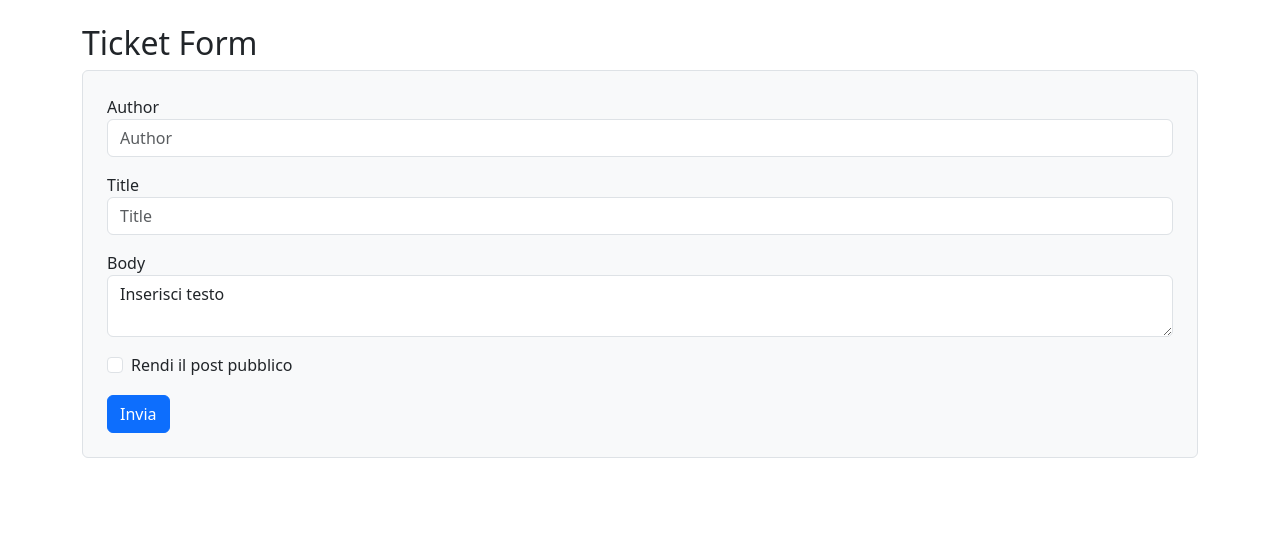
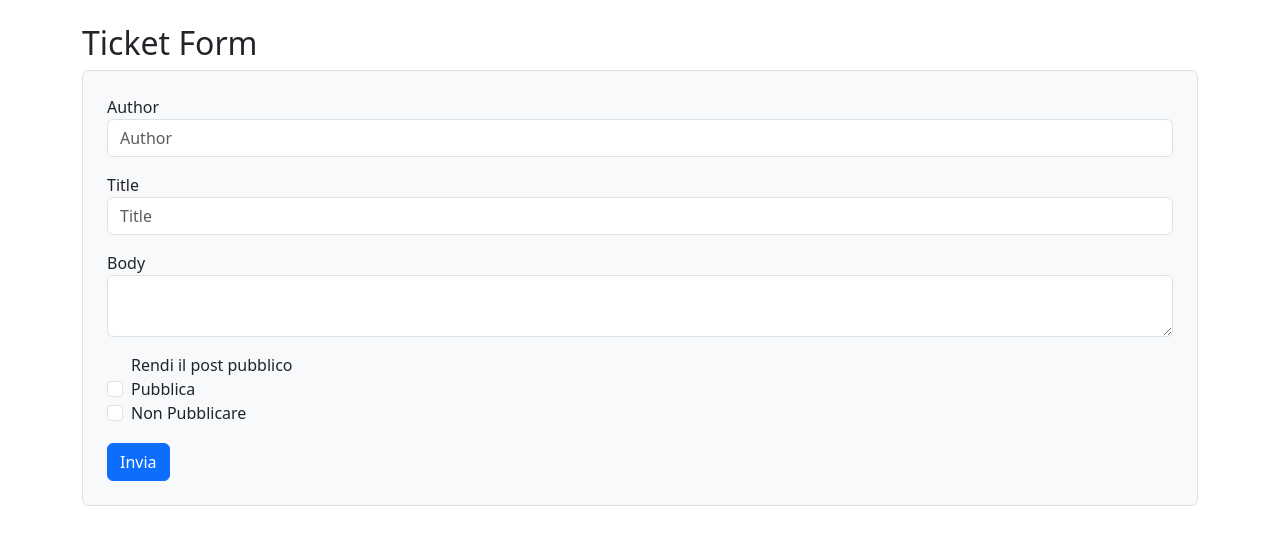
Before and after one commit to MattiaCallegaro/react-post-form, a React (Vite) app: page / in a window 1280 px wide. Shown: the top 544 px of the page. Built offline with nearby package versions, Linux system fonts and the light colour scheme.

Commit message:
[UPD] Add all value

```diff
--- a/src/components/TicketForm.jsx
+++ b/src/components/TicketForm.jsx
@@ -5,11 +5,12 @@ import axios from 'axios'
 const TicketForm = () => {
 
     //dichiaro la variabile di stato che racchiude le proprietà in un oggetto
+    //vado a mettere tutti i value
     const [formData, setFormData] = useState({
         author: "",
         title: "",
         body: "",
-        public: "",
+        public: false,
 
     })
 
@@ -25,27 +26,48 @@ const TicketForm = () => {
                         <div className="row g-3">
                             <div className="col-12">
                                 <label htmlFor="" className='control-label'>Author</label>
-                                <input type="text" name='author' className='form-control' placeholder='Author' />
+                                <input type="text" name='author' className='form-control' placeholder='Author' value={formData.author} />
                             </div>
                             <div className="col-12">
                                 <label htmlFor="" className='control-label'>Title</label>
-                                <input type="text" name='title' className='form-control' placeholder='Title' />
+                                <input type="text" name='title' className='form-control' placeholder='Title' value={formData.title} />
                             </div>
                             <div className="col-12">
                                 <label htmlFor="" className='control-label'>Body</label>
-                                <textarea name="body" id="body" className='form-control'>Inserisci testo</textarea>
+                                <textarea name="body" id="body" className='form-control' value={formData.body}>Inserisci testo</textarea>
                             </div>
                             <div className="col-12">
                                 <div className="form-check">
                                     <label className="control-label" htmlFor="">
                                         Rendi il post pubblico
                                     </label>
+                                    <div>
                                         <input
                                             type="checkbox"
                                             className="form-check-input"
                                             id="public"
                                             name="public"
+                                            value="pubblica"
+                                            checked={formData.public === "pubblica"}
                                         />
+                                        <label htmlFor="" className='form-check-label'>
+                                            Pubblica
+                                        </label>
+                                    </div>
+                                    <div>
+                                        <input
+                                            type="checkbox"
+                                            className="form-check-input"
+                                            id="public"
+                                            name="public"
+                                            value="non pubblicare"
+                                            checked={formData.public === "non pubblicare"}
+                                        />
+                                        <label htmlFor="" className='form-check-label'>
+                                            Non Pubblicare
+                                        </label>
+                                    </div>
+
 
                                 </div>
                             </div>
```
Lines whose indentation alone changed are shown as unchanged.
